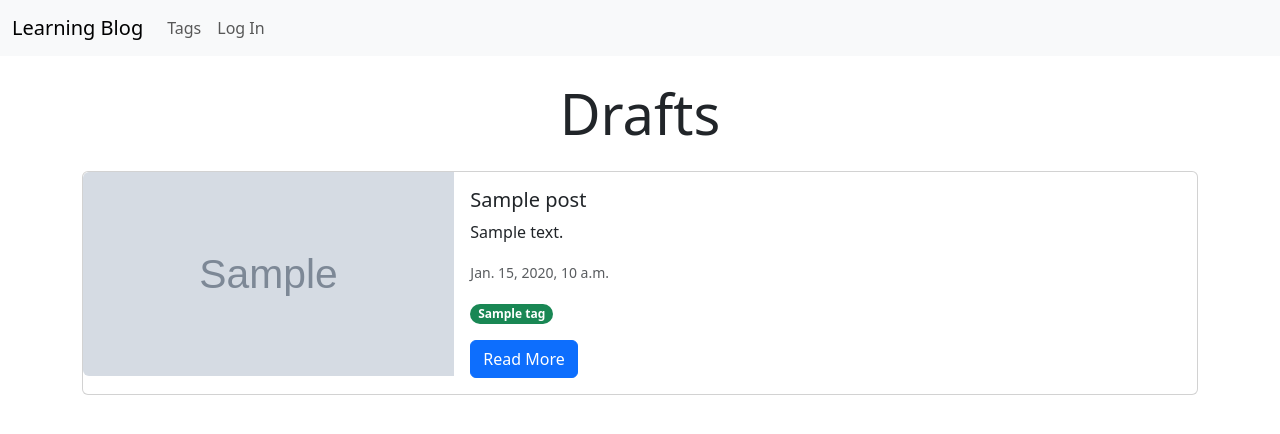
After one commit to soraia653/Learning-Blog, a Django app: template blog/templates/blog/all_drafts.html in a window 1280 px wide. The commit adds this page. Shown: the top 434 px of the page. Run offline with Django 4.2, Linux system fonts and the light colour scheme; the template is opened without the code that fills it: most values are stand-ins (such as "Sample title", 1, 10 or a date in 2020); grey boxes marked "Sample" are stand-in pictures; some libraries are stand-ins or nearby versions.

Commit message:
fixed issues in draft window: display tags, delete func, show tags as list instead of weird syntax

```diff
--- /dev/null
+++ b/blog/templates/blog/all_drafts.html
@@ -0,0 +1,108 @@
+{% extends "blog/base.html" %}
+{% load custom_filters %}
+
+{% block body %}
+<style>
+  .image-wrapper {
+    max-width: 100%;
+    height: 0;
+    padding-bottom: 55%; /* Adjust the aspect ratio as needed */
+    position: relative;
+    overflow: hidden;
+  }
+
+  .post-image {
+    object-fit: cover;
+    width: 100%;
+    height: 100%;
+    position: absolute;
+    top: 0;
+    left: 0;
+  }
+
+</style>
+
+<div class="container">
+    <h1 class="display-4 text-center my-4">Drafts</h1>
+
+    {% for post in drafts %}
+    <div class="card mb-3">
+        <div class="row g-0">
+          <div class="col-md-4">
+            <div class="image-wrapper">
+              <img src="{{ post.image_url }}" class="img-fluid rounded-start post-image">
+            </div>
+          </div>
+            <div class="col-md-8">
+                <div class="card-body">
+                    <h5 class="card-title">{{ post.title }}</h5>
+                    <p class="card-text">{{ post.summary }}</p>
+                    <p class="card-text"><small class="text-muted">{{post.published_date}}</small></p>
+
+                    <p class="card-text">
+                      {% for tag in post.tags.all %}
+                        <span href="#" class="badge rounded-pill bg-success">{{ tag.name }}</span>
+                      {% endfor %}
+                    </p>
+                    <a href="{% url 'read_post' post.id %}" class="btn btn-primary">Read More</a>
+                    {% if user.is_authenticated and user == post.author %}
+                    <div class="btn-toolbar me-2 float-end" role="group" aria-label="Author buttons">
+                      <a href="{% url 'edit_post' post.id %}" class="btn btn-secondary me-2 btn-sm">
+                        Edit
+                      </a>
+                      <button
+                      type="button"
+                      class="btn btn-danger btn-sm"
+                      data-bs-toggle="modal"
+                      data-bs-target="#deleteModal"
+                      >Delete</button>
+                    </div>
+                    {% endif %}
+                </div>
+            </div>
+        </div>
+    </div>
+    <!-- Delete Window Modal -->
+    <div class="modal" id="deleteModal" tabindex="-1">
+      <div class="modal-dialog modal-dialog-centered">
+        <div class="modal-content">
+          <div class="modal-header">
+            <h5 class="modal-title">You sure you want to delete this post?</h5>
+            <button type="button" class="btn-close" data-bs-dismiss="modal" aria-label="Close"></button>
+          </div>
+          <div class="modal-body">
+            <p>This action is irreversible!</p>
+          </div>
+
+          <div class="modal-footer">
+            <form method="POST" action="{% url 'delete_post' post.id %}">
+              {% csrf_token %}
+              <button type="submit" class="btn btn-primary">Yes, delete</button>
+            </form>
+            <button type="button" class="btn btn-secondary" data-bs-dismiss="modal">No</button>
+          </div>
+        </div>
+      </div>
+    </div>
+    {% endfor %}
+</div>
+{% endblock %}
+
+{% block tags %}
+<div class="list-group">
+  {% for letter in sorted_keys %}
+    <button type="button" class="list-group-item list-group-item-action d-flex justify-content-between align-items-center" disabled>
+      <strong>{{ letter }}</strong>
+      <span class="badge bg-primary rounded-pill"> {{tags_dict|get_count:letter }} </span>
+      {% for tag in tags_dict|get_tags:letter %}
+      <form method="POST" action="{% url 'posts_per_tag' tag.id %}">
+        {% csrf_token %}
+        <button type="submit" class="list-group-item list-group-item-action">
+          {{ tag.name }}
+        </button>
+      </form>
+      {% endfor %}
+      </button>
+  {% endfor %}
+  </div>
+{% endblock %}
--- a/blog/templates/blog/base.html
+++ b/blog/templates/blog/base.html
@@ -36,6 +36,11 @@
                             </a>
                         </li>
                         {% if user.is_authenticated %}
+                        <li class="nav-item">
+                            <a id="drafts" class="nav-link" href="{% url 'drafts' %}">
+                                Drafts
+                            </a>
+                        </li>
                         <li class="nav-item">
                             <a id="newPost" class="nav-link" href="{% url 'new_post' %}">
                                 New Post
--- a/blog/templates/blog/edit_post.html
+++ b/blog/templates/blog/edit_post.html
@@ -53,6 +53,10 @@
                     {{ form.body }}
                 </div>
                 <div class="mb-3">
+                    <label for="{{ form.status.id_for_label }}" class="form-label">Status</label>
+                    {{ form.status }}
+                </div>
+                <div class="mb-3">
                     <label for="{{ form.tags.id_for_label }}" class="form-label">Tags</label>
                     {{ form.tags }}
                 </div>
--- a/blog/urls.py
+++ b/blog/urls.py
@@ -3,6 +3,7 @@ from blog import views
 
 urlpatterns = [
     path('', views.index, name="main_page"),
+    path('drafts', views.DraftPostView.as_view(), name="drafts"),
     path('login', views.CustomLoginView.as_view(), name="login"),
     path('logout', views.CustomLogoutView.as_view(), name="logout"),
     path('read_post/<int:post_id>', views.read_post, name="read_post"),
```
Also changed, not shown: blog/forms.py (+4 -4 lines), blog/views.py (+22 -0 lines).
